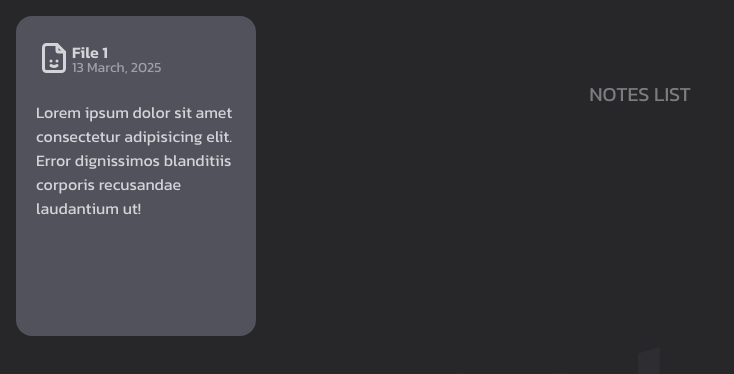
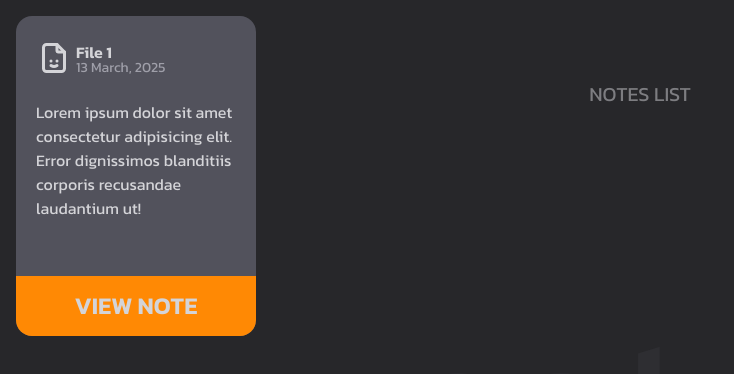
Before and after one commit to gaurav1-9/react-notes-app, a React (Vite) app: page / in a window 1280 px wide. Shown: the top 374 px of the page, without its empty margins (0-734 px from the left). Built offline with nearby package versions, Linux system fonts and the light colour scheme.

Commit message:
full card UI completed

```diff
--- a/src/Cards.jsx
+++ b/src/Cards.jsx
@@ -10,15 +10,18 @@ function Cards({cardDetails}) {
         {left: 0, top:0, bottom:420, right:1325}
     }
     whileDrag={{scale:1.1, cursor:"grabbing"}}
-    className='text-zinc-300 px-5 pt-6 w-60 h-80 bg-zinc-600 rounded-2xl cursor-grab'>
-        <div className='flex '>
-            <TbFileSmile className='text-4xl'/>
+    className='text-zinc-300  w-60 h-80 bg-zinc-600 rounded-2xl cursor-grab overflow-clip'>
+        <div className='flex px-5 pt-6'>
+            <TbFileSmile className='text-4xl mr-1'/>
             <div>
                 <p className='font-semibold'>{cardDetails.title}</p>
                 <p className='leading-2 text-zinc-400 text-sm'>{cardDetails.meta}</p>
             </div>
         </div>
-        <p className='mt-6'>Lorem ipsum dolor sit amet consectetur adipisicing elit. Error dignissimos blanditiis corporis recusandae laudantium ut!</p>
+        <p className='mt-6 px-5'>Lorem ipsum dolor sit amet consectetur adipisicing elit. Error dignissimos blanditiis corporis recusandae laudantium ut!</p>
+        <div className='bg-orange-400 h-15 mt-14'>
+          <p className='flex justify-center items-center h-full cursor-pointer text-2xl font-semibold'>VIEW NOTE</p>
+        </div>
     </motion.div>
   )
 }
```
